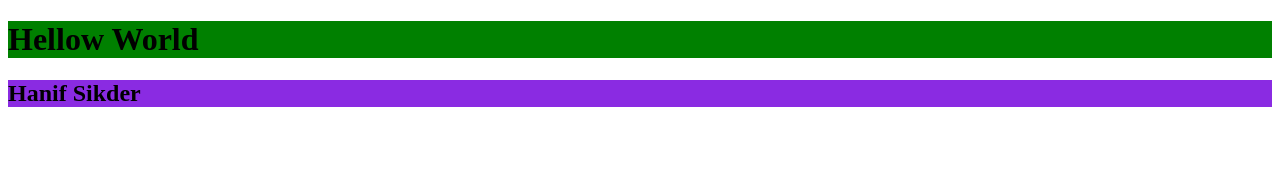
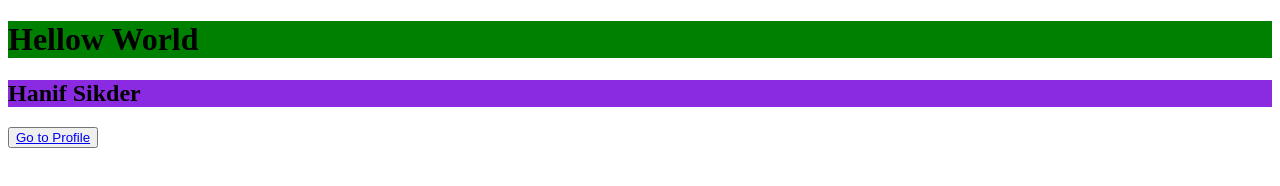
Before and after one commit to hanifsikder921/hanif-project, a plain HTML site: page index.html in a window 1280 px wide. Drawn offline with Linux system fonts and the light colour scheme.

Commit message:
new page Added

```diff
--- a/index.html
+++ b/index.html
@@ -11,6 +11,7 @@
 <body>
     <h1>Hellow World</h1>
     <h2>Hanif Sikder</h2>
+    <button><a href="profile.html">Go to Profile</a></button>
 </body>
 
 
```
Also changed, not shown: profile.html (added).
